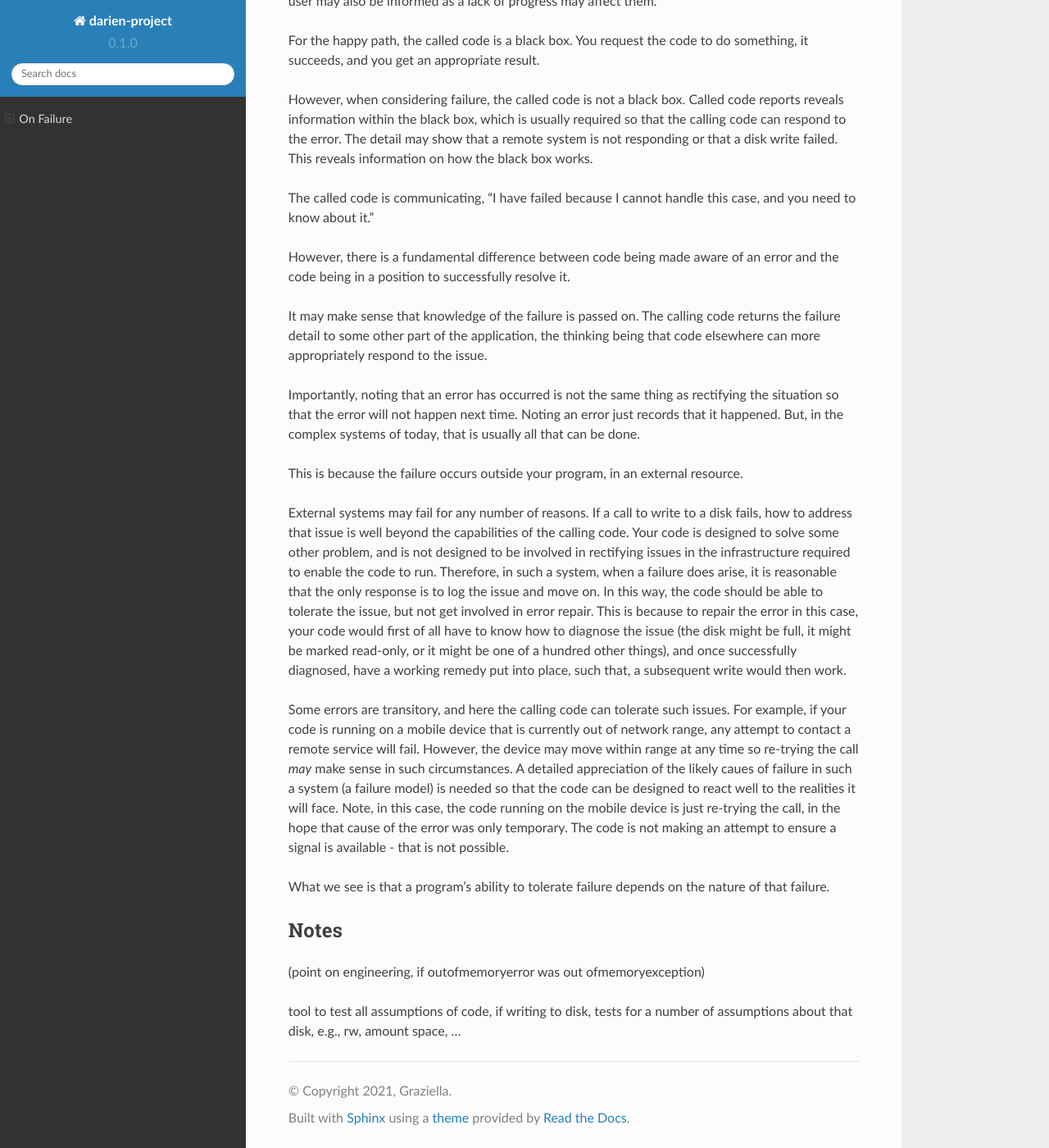
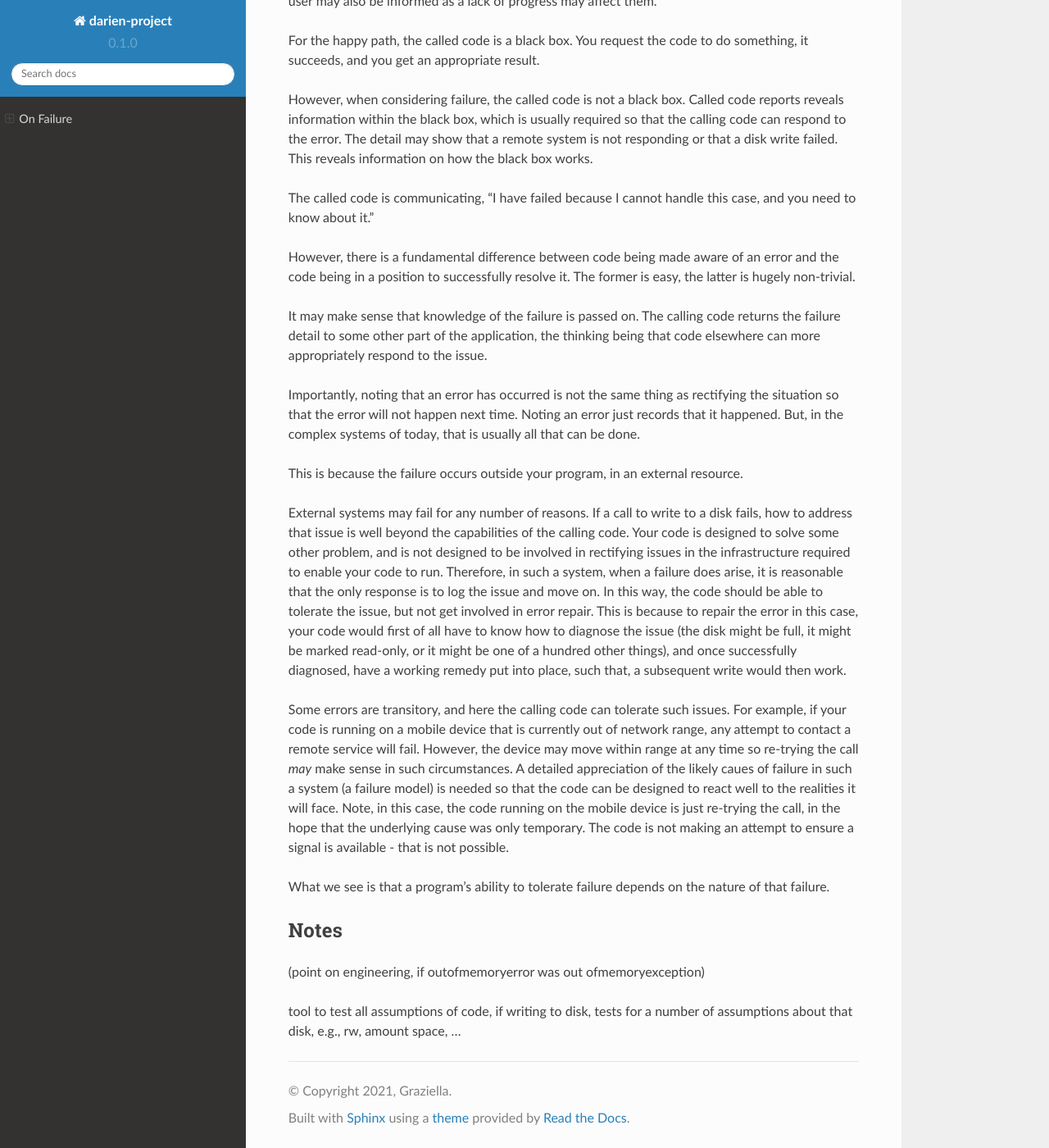
Before and after one commit to jh-evans/readthedocs, a Sphinx documentation site: the page built from docs/source/on_failure.rst, in a window 1280 px wide and 1400 px high, scrolled down 2162 px. Shown: the whole window at 82% size. Built offline with Sphinx 7.4.7 and the Read the Docs theme 2.0.0, drawn with Linux system fonts in a browser that asks for light colours.

Commit message:
Update on_failure.rst

```diff
--- a/docs/source/on_failure.rst
+++ b/docs/source/on_failure.rst
@@ -67,7 +67,7 @@ error. The detail may show that a remote system is not responding or that a disk
 
 The called code is communicating, "I have failed because I cannot handle this case, and you need to know about it."
 
-However, there is a fundamental difference between code being made aware of an error and the code being in a position to successfully resolve it.
+However, there is a fundamental difference between code being made aware of an error and the code being in a position to successfully resolve it. The former is easy, the latter is hugely non-trivial.
 
 It may make sense that knowledge of the failure is passed on. The calling code returns the failure detail to some other part of the application, the thinking being that code elsewhere can more
 appropriately respond to the issue.
@@ -78,7 +78,7 @@ complex systems of today, that is usually all that can be done.
 This is because the failure occurs outside your program, in an external resource.
 
 External systems may fail for any number of reasons. If a call to write to a disk fails, how to address that issue is well beyond the capabilities of the calling code. Your code is designed to solve
-some other problem, and is not designed to be involved in rectifying issues in the infrastructure required to enable the code to run. Therefore, in such a system, when a failure does arise, it is
+some other problem, and is not designed to be involved in rectifying issues in the infrastructure required to enable your code to run. Therefore, in such a system, when a failure does arise, it is
 reasonable that the only response is to log the issue and move on. In this way, the code should be able to tolerate the issue, but not get involved in error repair. This is because to repair the error in
 this case, your code would first of all have to know how to diagnose the issue (the disk might be full, it might be marked read-only, or it might be one of a hundred other things), and once successfully
 diagnosed, have a working remedy put into place, such that, a subsequent write would then work.
@@ -86,7 +86,7 @@ diagnosed, have a working remedy put into place, such that, a subsequent write w
 Some errors are transitory, and here the calling code can tolerate such issues. For example, if your code is running on a mobile device that is currently out of network
 range, any attempt to contact a remote service will fail. However, the device may move within range at any time so re-trying the call *may* make sense in such circumstances. A detailed appreciation of the
 likely caues of failure in such a system (a failure model) is needed so that the code can be designed to react well to the realities it will face. Note, in this case, the code running on the mobile device is
-just re-trying the call, in the hope that cause of the error was only temporary. The code is not making an attempt to ensure a signal is available - that is not possible.
+just re-trying the call, in the hope that the underlying cause was only temporary. The code is not making an attempt to ensure a signal is available - that is not possible.
 
 What we see is that a program's ability to tolerate failure depends on the nature of that failure.
 
```
